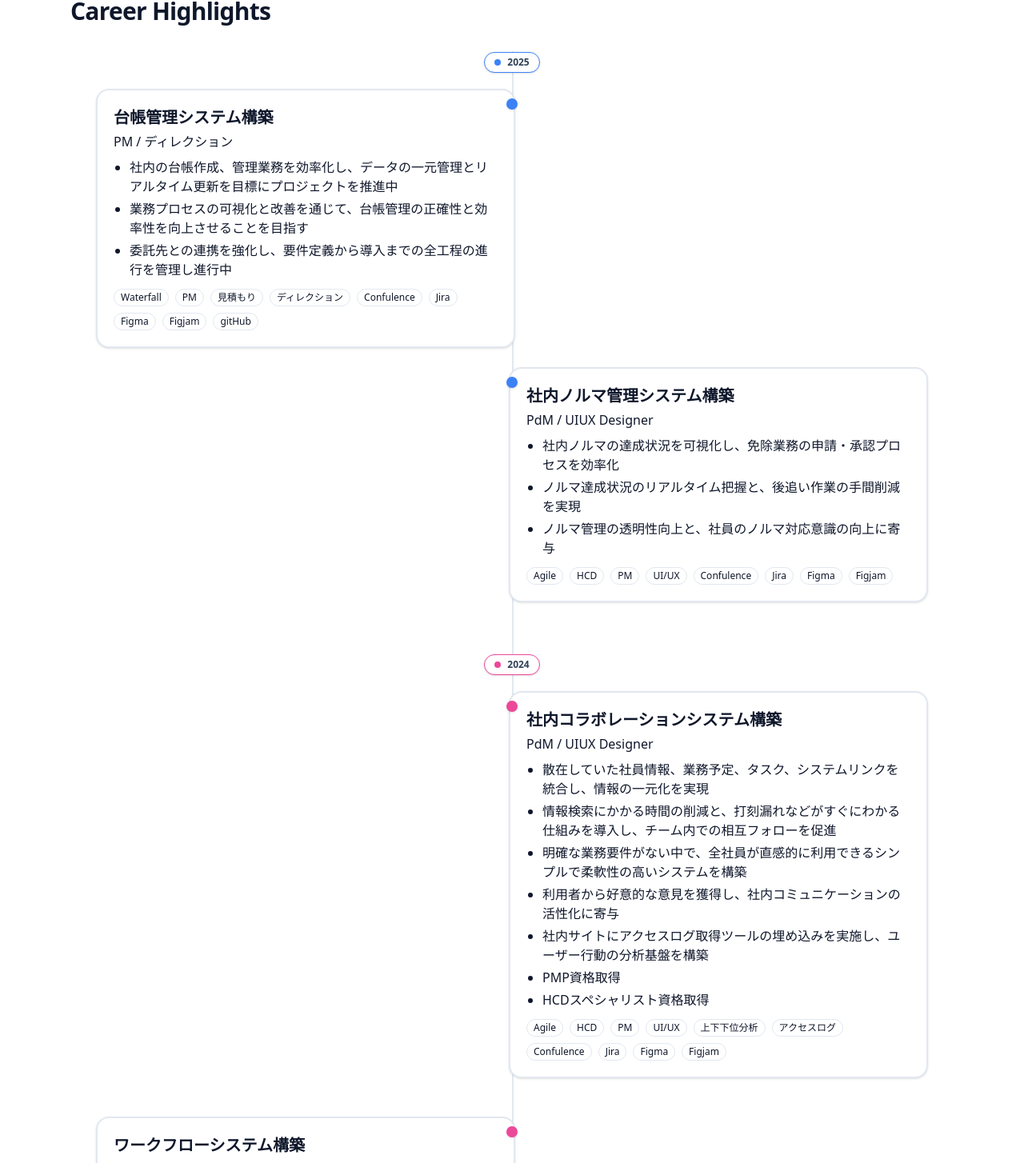
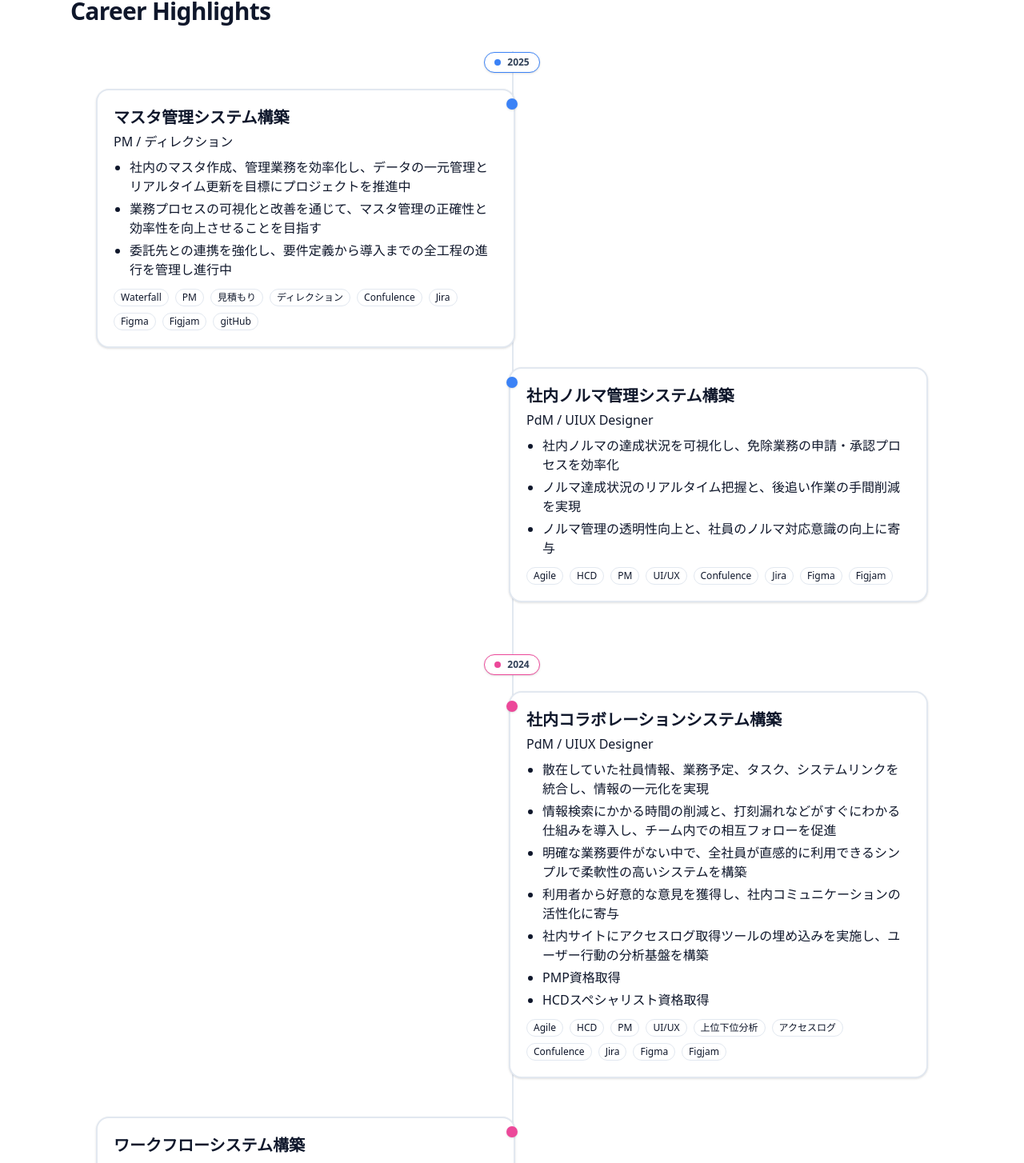
Before and after one commit to an-study/portfolio, a React (Vite) app: page / in a window 1280 px wide. Shown: the part 1151-2605 px from the top of the page at 80% size. Built offline with nearby package versions, Linux system fonts and the light colour scheme.

Commit message:
プロフィールの内容を変更

```diff
--- a/src/data/projects.ts
+++ b/src/data/projects.ts
@@ -9,11 +9,11 @@ export type Project = {
 export const PROJECTS: Project[] = [
     {
     date: "2025-10",
-    title: "台帳管理システム構築",
+    title: "マスタ管理システム構築",
     role: "PM / ディレクション",
     impact: [
-      "社内の台帳作成、管理業務を効率化し、データの一元管理とリアルタイム更新を目標にプロジェクトを推進中",
-      "業務プロセスの可視化と改善を通じて、台帳管理の正確性と効率性を向上させることを目指す",
+      "社内のマスタ作成、管理業務を効率化し、データの一元管理とリアルタイム更新を目標にプロジェクトを推進中",
+      "業務プロセスの可視化と改善を通じて、マスタ管理の正確性と効率性を向上させることを目指す",
       "委託先との連携を強化し、要件定義から導入までの全工程の進行を管理し進行中",
     ],
     tags: ["Waterfall", "PM", "見積もり","ディレクション","Confulence","Jira","Figma","Figjam","gitHub"]
@@ -42,7 +42,7 @@ export const PROJECTS: Project[] = [
       "PMP資格取得",
       "HCDスペシャリスト資格取得"
     ],
-    tags: ["Agile", "HCD", "PM", "UI/UX","上下下位分析","アクセスログ","Confulence","Jira","Figma","Figjam"]
+    tags: ["Agile", "HCD", "PM", "UI/UX","上位下位分析","アクセスログ","Confulence","Jira","Figma","Figjam"]
   },
   {
     date: "2024-07",
@@ -54,7 +54,7 @@ export const PROJECTS: Project[] = [
       "紙やエクセルに分散していたデータを一元管理し、後続業務で再利用可能なデータとして整備",
       "Figmaでのプロトタイプを活用し、頻繁な要件変更への視覚的な合意形成を達成"
     ],
-    tags: ["Agile", "HCD", "PM", "UX Design", "Event Storming"]
+    tags: ["Agile", "HCD", "PM", "UX Design", "Event Storming","Figjam"]
   },
   {
     date: "2024-04",
@@ -90,15 +90,15 @@ export const PROJECTS: Project[] = [
       "ユーザー調査（行動観察）やプロトタイプレビューのHCDステップをプロジェクトに導入・継続的な取り組みとした",
       "アジャイル手法を採用し、スプリント単位での段階的な成果物提供計画を立案・実行"
     ],
-    tags: ["Agile", "HCD", "UI Design", "Prototyping", "User Research"]
+    tags: ["Agile", "HCD", "UI Design", "Prototyping", "User Research","XD","Miro"]
   },
   {
     date: "2019-07",
     title: "デザインチームの設立と体制構築",
     role: "Team Founder / Design Lead",
     impact: [
-      "『デザインのポジションを作る』目標を掲げ、協力会社社員2名を採用し、2019年7月29日に3名体制のデザインチームを設立",
-      "その後メンバー増員を進め、10月からは7名体制での運用を実現",
+      "『デザインのポジションを作る』目標を掲げ、外部パートナーを採用し、2019年7月29日に3名体制のデザインチームを設立",
+      "その後メンバー増員を進め、短期間でチーム体制を拡充",
       "デザイン業務の稼働時間を細分化・可視化する活動を実施",
       "社外へのデザイン情報発信を推進し、デザイン研修の提案・実施を実現",
       "デザインで売り上げを上げることを目標に掲げ、社内でのデザイン認知度向上とデザイン提案を促進",
```
